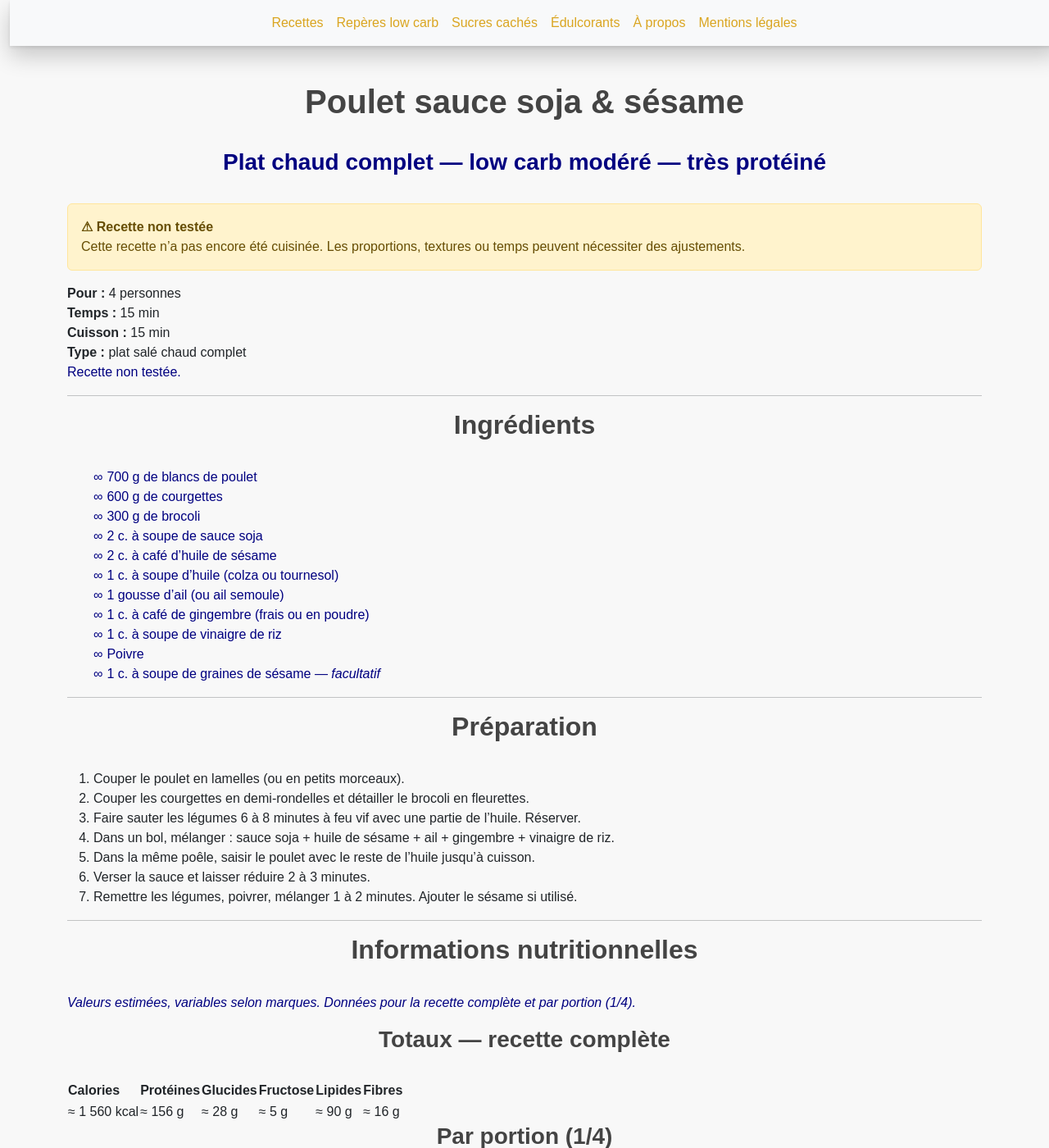
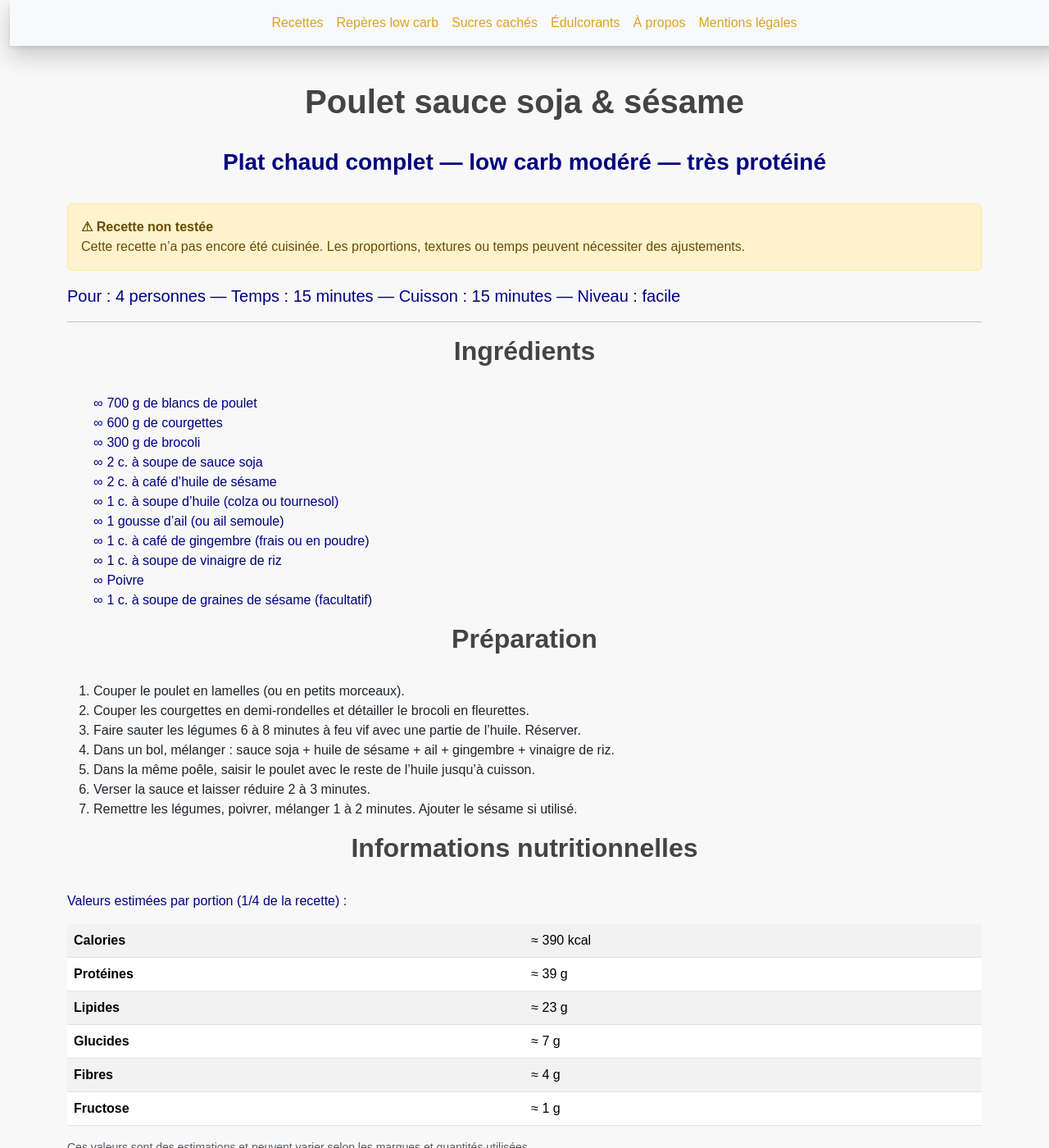
Before and after one commit to laurie-boissay/laurie-boissay.github.io, a Jekyll site: the page built from recettes/poulet-sauce-soja-sesame-soja.html, in a window 1280 px wide and 1400 px high. Shown: the whole window at 82% size. Built offline with Jekyll 4.4.1, drawn with Linux system fonts in a browser that asks for light colours; some of the changed text lies outside the part shown.

Commit message:
Update and rename poulet-sesame-soja.html to poulet-sauce-soja-sesame-soja.html
tableau

```diff
--- a/recettes/poulet-sesame-soja.html
+++ b/recettes/poulet-sauce-soja-sesame-soja.html
@@ -18,11 +18,11 @@ extra_head: |
     "@type": "Recipe",
     "name": "Poulet sauce soja & sésame",
     "description": "Poulet poêlé à la sauce soja et à l’huile de sésame, plat low carb complet avec légumes.",
-    "recipeYield": "4 personnes",
+    "recipeYield": "4 portions",
     "prepTime": "PT15M",
     "cookTime": "PT15M",
     "totalTime": "PT30M",
-    "recipeCategory": "Plats",
+    "recipeCategory": "Plats à base de viande",
     "recipeIngredient": [
       "700 g de blancs de poulet",
       "600 g de courgettes",
@@ -47,42 +47,34 @@ extra_head: |
   }
   </script>
 ---
-
-<div class="recipe-lead">
-  <div class="recipe-lead__grid">
-    <div><strong>Pour :</strong> 4 personnes</div>
-    <div><strong>Temps :</strong> 15 min</div>
-    <div><strong>Cuisson :</strong> 15 min</div>
-    <div><strong>Type :</strong> plat salé chaud complet</div>
-  </div>
-  <p class="recipe-lead__note">
-    <strong>Recette non testée.</strong>
-  </p>
-</div>
+<p class="lead">
+  <strong>Pour :</strong> 4 personnes —
+  <strong>Temps :</strong> 15 minutes —
+  <strong>Cuisson :</strong> 15 minutes —
+  <strong>Niveau :</strong> facile
+</p>
 
 <hr>
 
 <h2>Ingrédients</h2>
 
-<ul class="recipe-ingredients">
-  <li><strong>700 g</strong> de blancs de poulet</li>
-  <li><strong>600 g</strong> de courgettes</li>
-  <li><strong>300 g</strong> de brocoli</li>
-  <li><strong>2 c. à soupe</strong> de sauce soja</li>
-  <li><strong>2 c. à café</strong> d’huile de sésame</li>
-  <li><strong>1 c. à soupe</strong> d’huile (colza ou tournesol)</li>
-  <li><strong>1</strong> gousse d’ail (ou ail semoule)</li>
-  <li><strong>1 c. à café</strong> de gingembre (frais ou en poudre)</li>
-  <li><strong>1 c. à soupe</strong> de vinaigre de riz</li>
+<ul>
+  <li>700 g de blancs de poulet</li>
+  <li>600 g de courgettes</li>
+  <li>300 g de brocoli</li>
+  <li>2 c. à soupe de sauce soja</li>
+  <li>2 c. à café d’huile de sésame</li>
+  <li>1 c. à soupe d’huile (colza ou tournesol)</li>
+  <li>1 gousse d’ail (ou ail semoule)</li>
+  <li>1 c. à café de gingembre (frais ou en poudre)</li>
+  <li>1 c. à soupe de vinaigre de riz</li>
   <li>Poivre</li>
-  <li><strong>1 c. à soupe</strong> de graines de sésame — <em>facultatif</em></li>
+  <li>1 c. à soupe de graines de sésame (facultatif)</li>
 </ul>
-
-<hr>
 
 <h2>Préparation</h2>
 
-<ol class="recipe-steps">
+<ol>
   <li>Couper le poulet en lamelles (ou en petits morceaux).</li>
   <li>Couper les courgettes en demi-rondelles et détailler le brocoli en fleurettes.</li>
   <li>Faire sauter les légumes 6 à 8 minutes à feu vif avec une partie de l’huile. Réserver.</li>
@@ -92,69 +84,29 @@ extra_head: |
   <li>Remettre les légumes, poivrer, mélanger 1 à 2 minutes. Ajouter le sésame si utilisé.</li>
 </ol>
 
-<hr>
+<h2>Informations nutritionnelles</h2>
+<p>Valeurs estimées <strong>par portion</strong> (1/4 de la recette) :</p>
 
-<h2>Informations nutritionnelles</h2>
-
-<p class="recipe-nutrition__disclaimer">
-  <em>Valeurs estimées, variables selon marques. Données pour la recette complète et par portion (1/4).</em>
-</p>
-
-<div class="recipe-nutrition">
-  <h3>Totaux — recette complète</h3>
-  <table class="recipe-table">
-    <thead>
-      <tr>
-        <th>Calories</th>
-        <th>Protéines</th>
-        <th>Glucides</th>
-        <th>Fructose</th>
-        <th>Lipides</th>
-        <th>Fibres</th>
-      </tr>
-    </thead>
+<div class="table-responsive">
+  <table class="table table-striped">
     <tbody>
-      <tr>
-        <td>≈ 1 560 kcal</td>
-        <td>≈ 156 g</td>
-        <td>≈ 28 g</td>
-        <td>≈ 5 g</td>
-        <td>≈ 90 g</td>
-        <td>≈ 16 g</td>
-      </tr>
-    </tbody>
-  </table>
-
-  <h3>Par portion (1/4)</h3>
-  <table class="recipe-table">
-    <thead>
-      <tr>
-        <th>Calories</th>
-        <th>Protéines</th>
-        <th>Glucides</th>
-        <th>Fructose</th>
-        <th>Lipides</th>
-        <th>Fibres</th>
-      </tr>
-    </thead>
-    <tbody>
-      <tr>
-        <td>≈ 390 kcal</td>
-        <td>≈ 39 g</td>
-        <td>≈ 7 g</td>
-        <td>≈ 1 g</td>
-        <td>≈ 23 g</td>
-        <td>≈ 4 g</td>
-      </tr>
+      <tr><th>Calories</th><td>≈ 390 kcal</td></tr>
+      <tr><th>Protéines</th><td>≈ 39 g</td></tr>
+      <tr><th>Lipides</th><td>≈ 23 g</td></tr>
+      <tr><th>Glucides</th><td>≈ 7 g</td></tr>
+      <tr><th>Fibres</th><td>≈ 4 g</td></tr>
+      <tr><th>Fructose</th><td>≈ 1 g</td></tr>
     </tbody>
   </table>
 </div>
 
-<hr>
+<p class="small text-muted">
+  Ces valeurs sont des estimations et peuvent varier selon les marques et quantités utilisées.
+</p>
 
 <h2>Notes low carb</h2>
 
-<ul class="recipe-notes">
+<ul>
   <li><strong>Plat complet :</strong> poulet + légumes intégrés.</li>
   <li><strong>Low carb modéré :</strong> glucides surtout issus des légumes et de la sauce soja.</li>
   <li><strong>Attention :</strong> certaines sauces soja contiennent plus de sucre que d’autres ; lire l’étiquette.</li>
```
